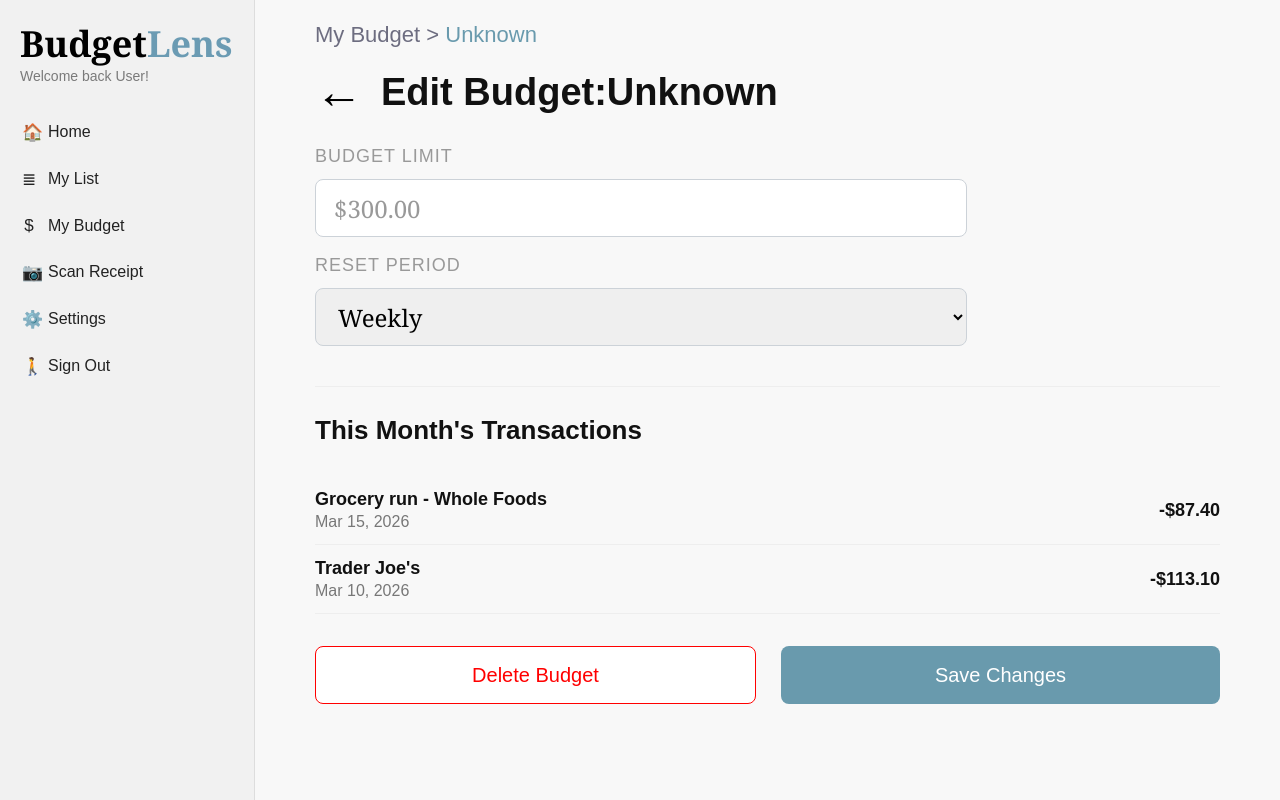
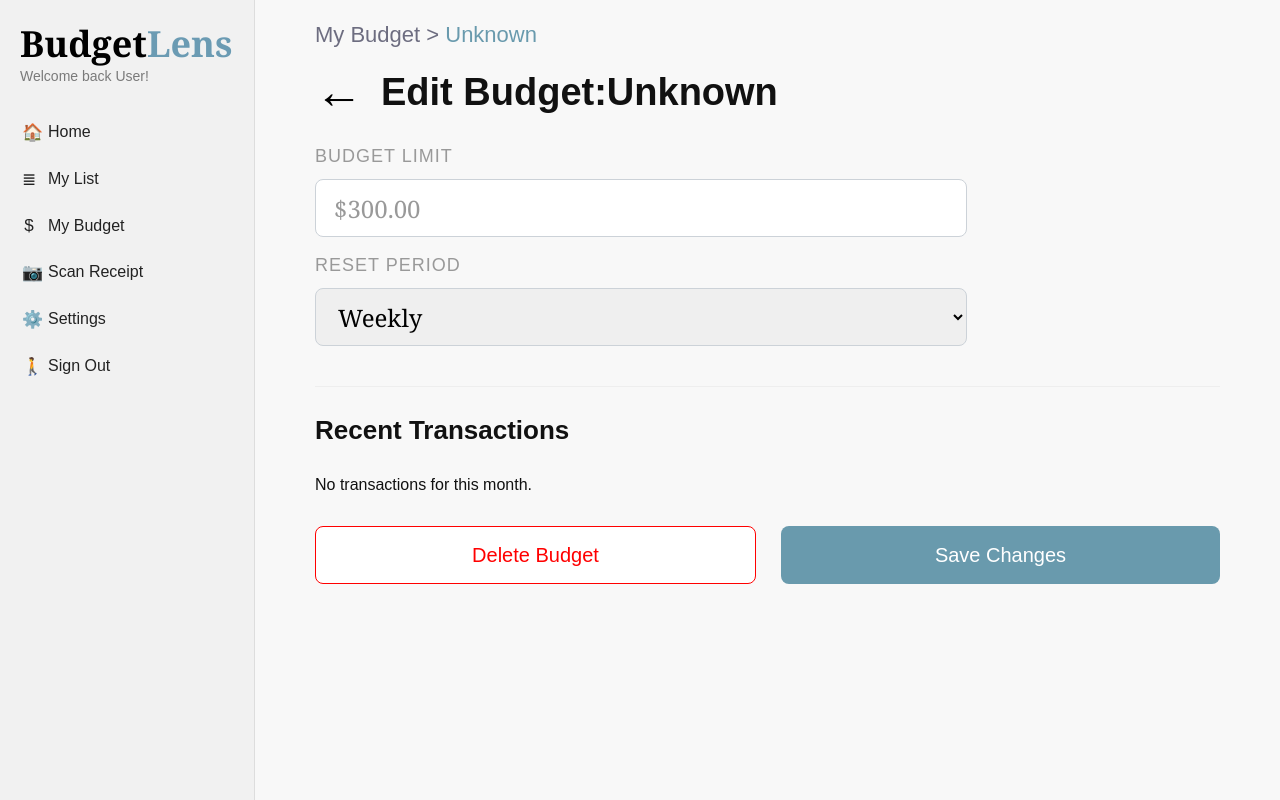
Before and after one commit to Cchristineee/BudgetLens, a PHP site: page /upload/Edit_Budget.php in a window 1280 px wide. Run offline with PHP 8.4, Linux system fonts and the light colour scheme; tables that the repository leaves empty or names only in its code hold one stand-in row (values such as "Sample post").

Commit message:
fix edit, recent budgets

```diff
--- a/Edit_Budget.php
+++ b/Edit_Budget.php
@@ -1,6 +1,7 @@
 <?php
 session_start();
 include "connect.php";
+$uID = $_SESSION['user_id'] ?? null;
 $global_categoryID = $_GET['id'] ?? 0;
 // used to get current category name ❤
 $stmt = $conn->prepare("SELECT name FROM Global_Category WHERE global_categoryID = ?");
@@ -35,6 +36,32 @@ $stmt->execute();
 $result = $stmt->get_result();
 $row = $result->fetch_assoc();
 $oldBudgetLimit = $row['budgetLimit'] ?? null;
+
+//get transactions for "this month transaction in edit ❤
+
+$transactions = [];
+
+if ($uID && $global_categoryID) {
+    $stmt = $conn->prepare("
+        SELECT
+            r.date,
+            ri.receipt_item_name,
+            ri.receipt_item_price
+        FROM Receipt r
+        JOIN Receipt_item ri ON r.receiptID = ri.receiptID
+        WHERE
+            r.userID = ?
+            AND ri.categoryID = ?
+            AND MONTH(r.date) = MONTH(CURRENT_DATE())
+            AND YEAR(r.date) = YEAR(CURRENT_DATE())
+        ORDER BY r.date DESC
+        LIMIT 10
+    ");
+
+    $stmt->bind_param("ii", $uID, $global_categoryID);
+    $stmt->execute();
+    $transactions = $stmt->get_result();
+}
 ?>
 
 
@@ -82,23 +109,21 @@ $oldBudgetLimit = $row['budgetLimit'] ?? null;
         <input type="hidden" name="oldBudgetLimit" value="<?= $oldBudgetLimit ?>">
         <hr>
 
-        <h2>This Month's Transactions</h2>
+        <h2>Recent Transactions</h2>
 
+        <?php if ($transactions && $transactions->num_rows > 0): ?>
+    <?php while ($row = $transactions->fetch_assoc()): ?>
         <div class="transaction-row">
             <div>
-                <h4>Grocery run - Whole Foods</h4>
-                <p>Mar 15, 2026</p>
+                <h4><?= htmlspecialchars($row['receipt_item_name']) ?></h4>
+                <p><?= date("M d, Y", strtotime($row['date'])) ?></p>
             </div>
-            <strong>-$87.40</strong>
+            <strong>-$<?= number_format($row['receipt_item_price'], 2) ?></strong>
         </div>
-
-         <div class="transaction-row">
-            <div>
-                <h4>Trader Joe's</h4>
-                <p>Mar 10, 2026</p>
-            </div>
-            <strong>-$113.10</strong>
-        </div>
+    <?php endwhile; ?>
+<?php else: ?>
+    <p>No transactions for this month.</p>
+<?php endif; ?>
 
         <div class="button-row">
             <button type="button" class="delete-btn" onclick="deleteBudget(<?= $global_categoryID ?>)"> Delete Budget </button>
--- a/Edit_item.php
+++ b/Edit_item.php
@@ -24,9 +24,8 @@ $stmt->bind_param(
     $input['categoryID'],
     $input['itemID']
 );
-
 if ($stmt->execute()) {
-    echo json_encode(['success' => true]);
+    echo json_encode(['status' => 'success']);
 } else {
-    echo json_encode(['success' => false, 'message' => $stmt->error]);
+    echo json_encode(['status' => 'error', 'message' => $stmt->error]);
 }
--- a/List_details.php
+++ b/List_details.php
@@ -424,7 +424,7 @@ function toggleComplete(checkbox) {
 async function updateItem() {
     const id = document.getElementById('editItemID').value;
     const name = document.getElementById('editItemName').value;
-    const price = document.getElementById('editItemPrice').value;
+    const price = parseFloat(document.getElementById('editItemPrice').value) || 0;
     const categoryID = document.getElementById('editItemCategory').value; // Matches the fix in step 1
 
 
```
Also changed, not shown: MyBudget.php (+19 -0 lines), 1 other file.
